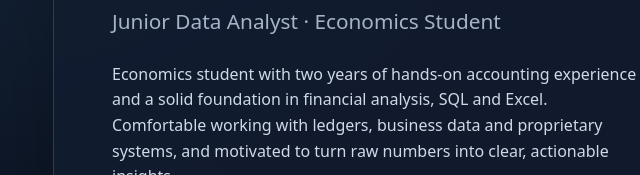
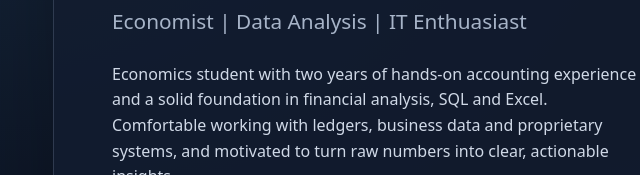
Before and after one commit to Giannakou/cv, a plain HTML site: page index.html in a window 1280 px wide. Shown: the part 265-440 px from the top of the page, 207-847 px from the left. Drawn offline with Linux system fonts and the light colour scheme.

Commit message:
Revise CV description and role details
Updated the description meta tag and changed the role description.

```diff
--- a/index.html
+++ b/index.html
@@ -4,7 +4,7 @@
   <meta charset="utf-8">
   <meta name="viewport" content="width=device-width, initial-scale=1">
   <meta name="theme-color" content="#101827">
-  <meta name="description" content="CV of Ioannis Giannakou — Junior Data Analyst and Economics Graduate.">
+  <meta name="description" content="CV of Ioannis Giannakou — Economic Graduate.">
   <title>Ioannis Giannakou | CV</title>
   <style>
     :root {
@@ -56,7 +56,7 @@
   <main>
     <div class="eyebrow">CV</div>
     <h1>Ioannis<br>Giannakou</h1>
-    <p class="role">Junior Data Analyst · Economics Student</p>
+    <p class="role">Economist | Data Analysis | IT Enthuasiast</p>
     <p class="intro">
       Economics student with two years of hands-on accounting experience and a
 solid foundation in financial analysis, SQL and Excel. Comfortable working with ledgers, business data and
```
